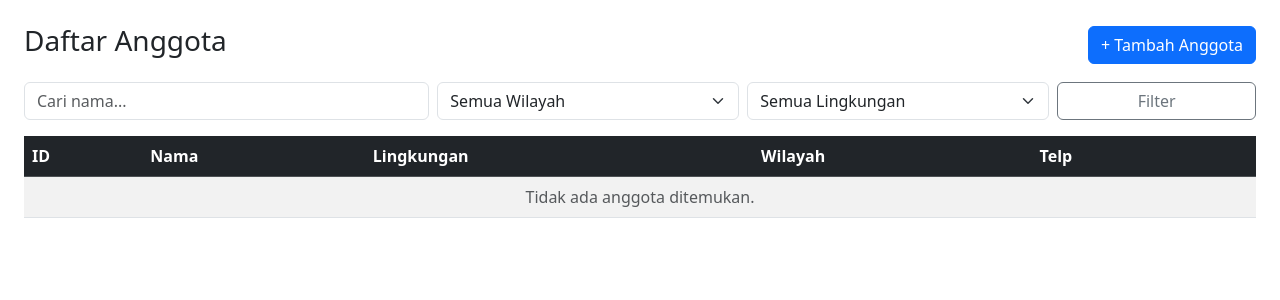
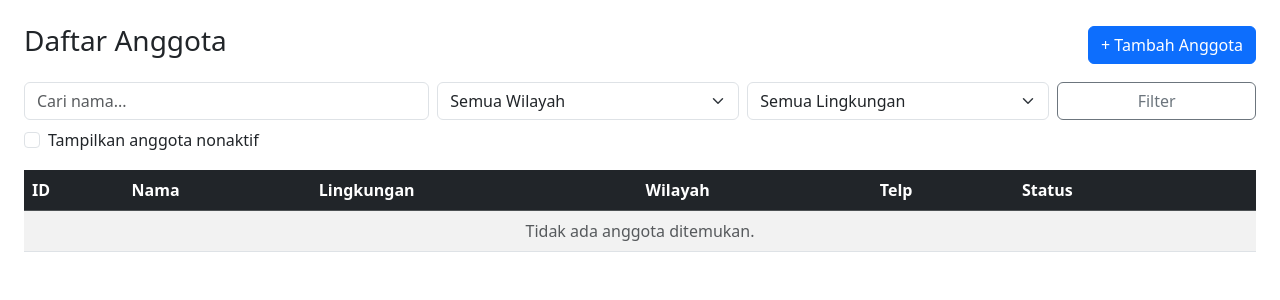
Before and after one commit to susantodjoko/church-payment, a Django app: page /members/ in a window 1280 px wide. Shown: the part 56-356 px from the top of the page. Run offline with Django 5.2, Linux system fonts and the light colour scheme; the visitor is signed in with stand-in values (Sample User, id 1); some libraries are stand-ins or nearby versions.

Commit message:
feat: deactivate/reactivate Member and Keluarga for Super Admin
- Member list: toggle active/inactive button per row (Super Admin only)
- Member list: "Tampilkan anggota nonaktif" checkbox filter
- Inactive members shown in muted/grey row style with Nonaktif badge
- Keluarga table: toggle active/inactive button per row
- Inactive KK shown in muted/grey row style
- Both actions require POST with confirmation prompt

Co-Authored-By: Claude Sonnet 4.6 <noreply@anthropic.com>

```diff
--- a/members/templates/members/list.html
+++ b/members/templates/members/list.html
@@ -31,32 +31,53 @@
   <div class="col-md-2">
     <button type="submit" class="btn btn-outline-secondary w-100">Filter</button>
   </div>
+  {% if is_super_admin %}
+  <div class="col-12">
+    <div class="form-check">
+      <input class="form-check-input" type="checkbox" name="show_inactive" value="1"
+             id="show-inactive" {% if show_inactive %}checked{% endif %}
+             onchange="this.form.submit()">
+      <label class="form-check-label" for="show-inactive">Tampilkan anggota nonaktif</label>
+    </div>
+  </div>
+  {% endif %}
 </form>
 
 <div class="table-responsive">
   <table class="table table-hover table-striped">
     <thead class="table-dark">
       <tr>
-        <th>ID</th><th>Nama</th><th>Lingkungan</th><th>Wilayah</th><th>Telp</th><th></th>
+        <th>ID</th><th>Nama</th><th>Lingkungan</th><th>Wilayah</th><th>Telp</th><th>Status</th><th></th>
       </tr>
     </thead>
     <tbody>
       {% for m in members %}
-      <tr>
+      <tr class="{% if not m.is_active %}table-secondary text-muted{% endif %}">
         <td>{{ m.member_id }}</td>
         <td>{{ m.full_name }}</td>
         <td>{{ m.lingkungan.name }}</td>
         <td>{{ m.lingkungan.wilayah.name }}</td>
         <td>{{ m.phone|default:"-" }}</td>
         <td>
+          {% if m.is_active %}<span class="badge bg-success">Aktif</span>
+          {% else %}<span class="badge bg-secondary">Nonaktif</span>{% endif %}
+        </td>
+        <td>
           <a href="/members/{{ m.pk }}/" class="btn btn-sm btn-outline-primary">Detail</a>
           {% if is_super_admin %}
           <a href="/members/{{ m.pk }}/edit/" class="btn btn-sm btn-outline-secondary">Edit</a>
+          <form method="post" action="/members/{{ m.pk }}/toggle-active/" class="d-inline"
+                onsubmit="return confirm('{% if m.is_active %}Nonaktifkan{% else %}Aktifkan{% endif %} {{ m.full_name }}?')">
+            {% csrf_token %}
+            <button type="submit" class="btn btn-sm {% if m.is_active %}btn-outline-danger{% else %}btn-outline-success{% endif %}">
+              {% if m.is_active %}Nonaktifkan{% else %}Aktifkan{% endif %}
+            </button>
+          </form>
           {% endif %}
         </td>
       </tr>
       {% empty %}
-      <tr><td colspan="6" class="text-center text-muted">Tidak ada anggota ditemukan.</td></tr>
+      <tr><td colspan="7" class="text-center text-muted">Tidak ada anggota ditemukan.</td></tr>
       {% endfor %}
     </tbody>
   </table>
--- a/members/urls.py
+++ b/members/urls.py
@@ -9,4 +9,5 @@ urlpatterns = [
     path('new/', views.MemberCreateView.as_view(), name='member_create'),
     path('<int:pk>/', views.member_detail, name='member_detail'),
     path('<int:pk>/edit/', views.MemberUpdateView.as_view(), name='member_update'),
+    path('<int:pk>/toggle-active/', views.MemberToggleActiveView.as_view(), name='member_toggle_active'),
 ]
--- a/members/views.py
+++ b/members/views.py
@@ -10,7 +10,10 @@ from .forms import MemberForm
 
 @login_required
 def member_list(request):
-    qs = Member.objects.select_related('lingkungan__wilayah').filter(is_active=True)
+    show_inactive = request.GET.get('show_inactive') == '1'
+    qs = Member.objects.select_related('lingkungan__wilayah')
+    if not show_inactive:
+        qs = qs.filter(is_active=True)
     q = request.GET.get('q', '')
     wilayah_id = request.GET.get('wilayah', '')
     lingkungan_id = request.GET.get('lingkungan', '')
@@ -27,6 +30,7 @@ def member_list(request):
         'wilayah_list': Wilayah.objects.all(),
         'lingkungan_list': Lingkungan.objects.select_related('wilayah').all(),
         'q': q,
+        'show_inactive': show_inactive,
     })
 
 
@@ -47,6 +51,16 @@ def member_search(request):
             full_name__icontains=q, is_active=True
         ).select_related('lingkungan')[:10]
     return render(request, 'members/partials/search_results.html', {'members': members, 'q': q})
+
+
+class MemberToggleActiveView(SuperAdminRequired, View):
+    def post(self, request, pk):
+        member = get_object_or_404(Member, pk=pk)
+        member.is_active = not member.is_active
+        member.save(update_fields=['is_active'])
+        status = 'diaktifkan' if member.is_active else 'dinonaktifkan'
+        messages.success(request, f'{member.full_name} berhasil {status}.')
+        return redirect('member_list')
 
 
 class MemberCreateView(SuperAdminRequired, View):
--- a/settings_admin/urls.py
+++ b/settings_admin/urls.py
@@ -7,4 +7,5 @@ urlpatterns = [
     path('lingkungan/', views.WilayahListView.as_view(), name='settings_lingkungan'),
     path('payment-types/', views.PaymentTypeListView.as_view(), name='settings_payment_types'),
     path('keluarga/', views.KeluargaListView.as_view(), name='settings_keluarga'),
+    path('keluarga/<int:pk>/toggle-active/', views.KeluargaToggleActiveView.as_view(), name='keluarga_toggle_active'),
 ]
```
Also changed, not shown: settings_admin/templates/settings_admin/keluarga.html (+12 -3 lines), settings_admin/views.py (+10 -0 lines).
